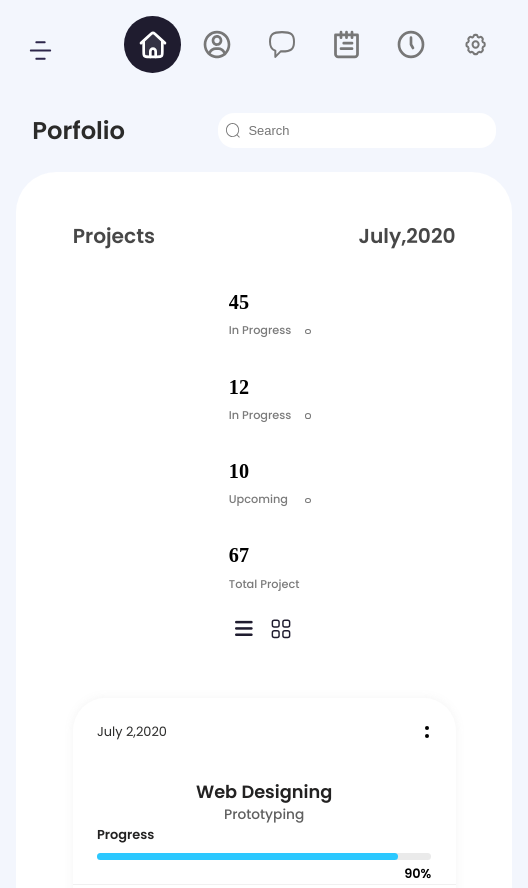
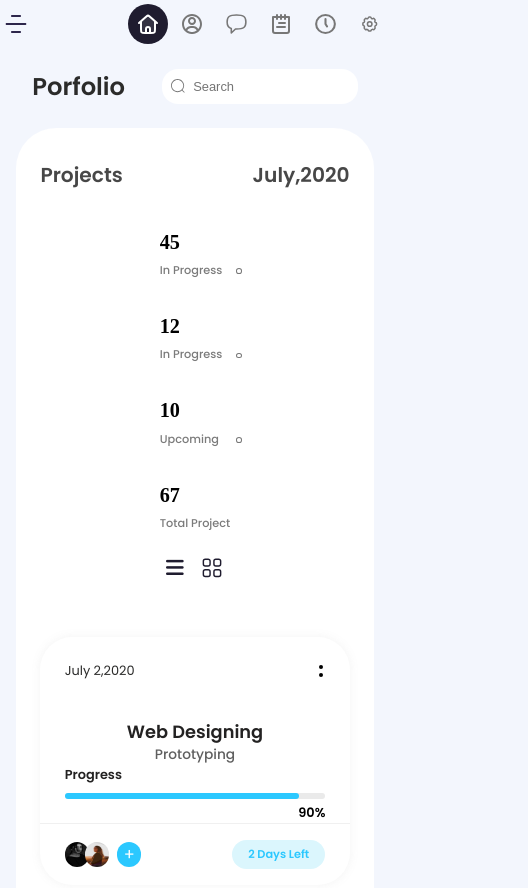
Before and after one commit to ronakbhutiya/project2, a plain HTML site: page index.html in a window 390 px wide. Shown: the top 888 px of the page, 528 px wide, since content can reach past the window. Drawn offline with Linux system fonts and the light colour scheme; a web font is replaced by a local one.

Commit message:
change media query

```diff
--- a/style.css
+++ b/style.css
@@ -580,6 +580,9 @@ body {
     align-items: center;
     justify-content: center;
   }
+  .menu-icon {
+    margin-top: 0;
+  }
 }
 @media (max-width: 60.31em) {
   html {
@@ -626,6 +629,38 @@ body {
     flex-direction: column;
   }
   .img-icons {
+    gap: 0.5rem;
+  }
+}
+@media (max-width: 34.38em) {
+  .nav-icon {
+    width: 3rem;
+    height: 3rem;
+  }
+  .side-nav {
+    padding: 0;
+    margin-top: 0.5rem;
+  }
+  .progress-header {
+    padding: 4rem 3rem 0 3rem;
+  }
+  .progress-container {
+    padding: 0 3rem;
+  }
+  .projects-boxes {
+    padding: 2rem 3rem 0 3rem;
+  }
+  .notification {
+    display: flex;
+    justify-content: center;
+    align-items: center;
+    flex-direction: column;
+  }
+  .side-nav {
     gap: 1rem;
   }
+  .img-link,
+  .img-link-active {
+    padding: 1rem;
+  }
 }
```
